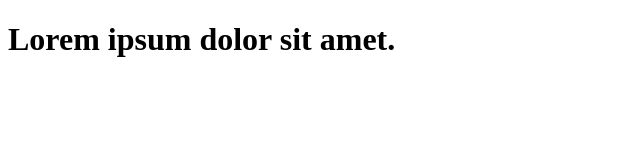
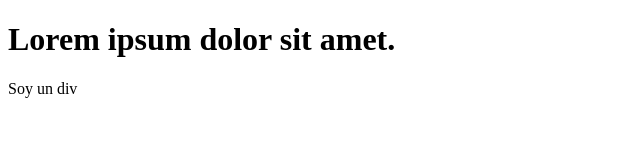
Before and after one commit to luisfall/ProbandoSolo, a plain HTML site: page index.html in a window 1280 px wide. Shown: the full height of the page, 0-640 px from the left. Drawn offline with Linux system fonts and the light colour scheme.

Commit message:
segundo commit

```diff
--- a/index.html
+++ b/index.html
@@ -8,5 +8,6 @@
 </head>
 <body>
     <h1>Lorem ipsum dolor sit amet.</h1>
+    <div>Soy un div</div>
 </body>
 </html>
```
